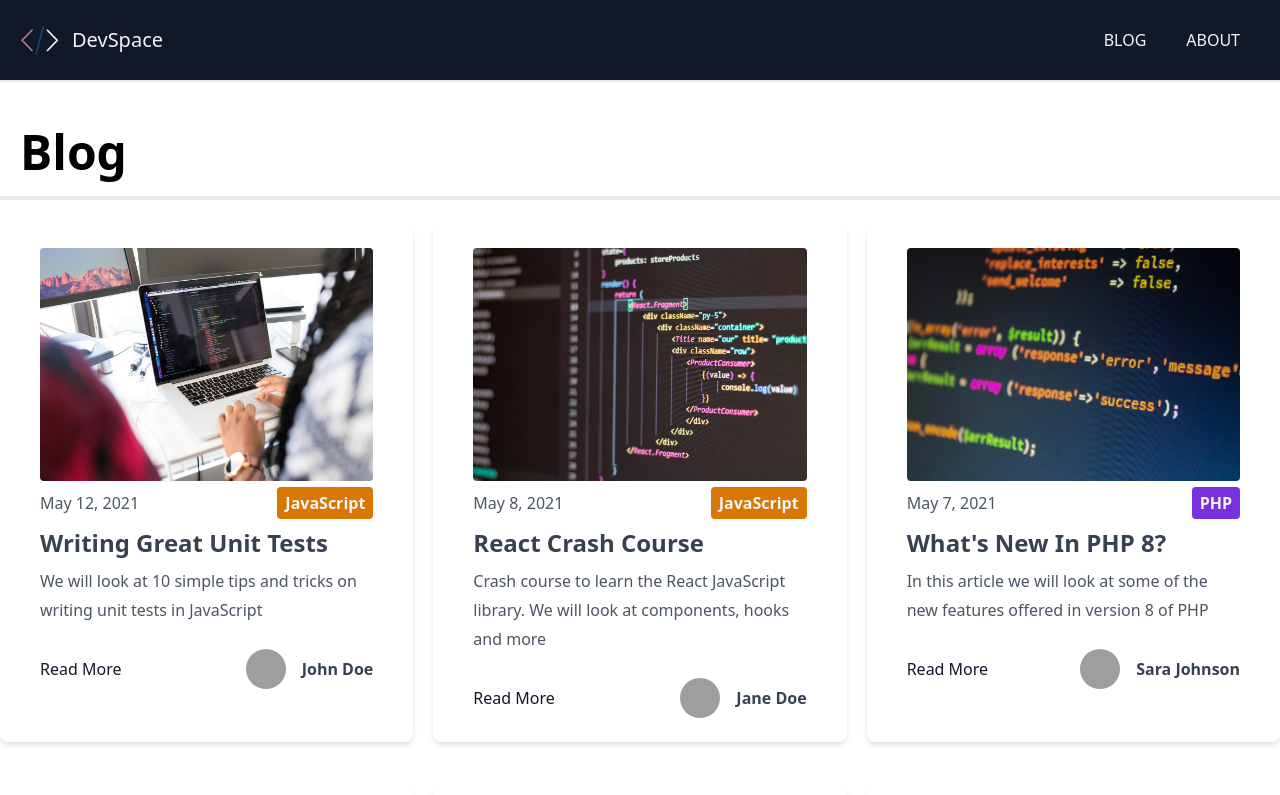
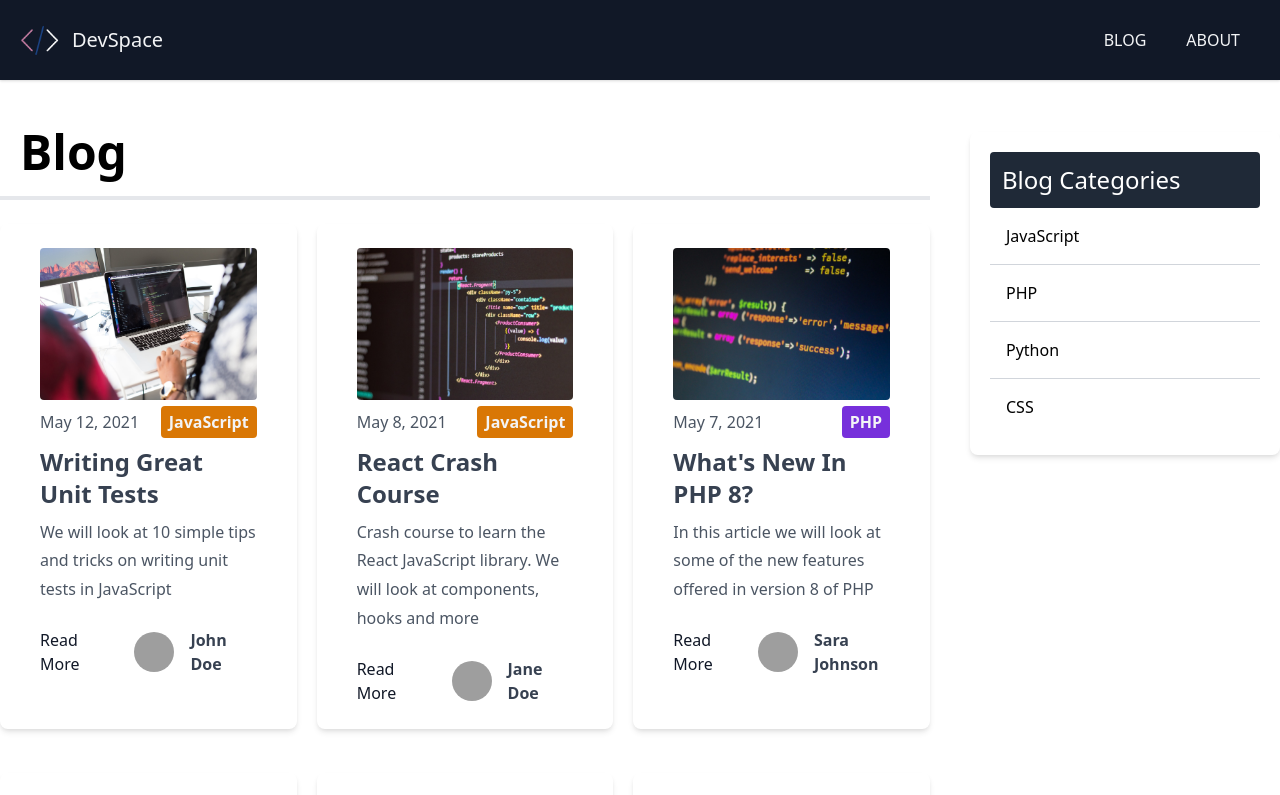
Before and after one commit to Thomas13702/DevSpace, a Next.js app: page /blog/page/1 in a window 1280 px wide. Shown: the top 795 px of the page. Built offline with nearby package versions, Linux system fonts and the light colour scheme; grey boxes are pictures that could not be loaded.

Commit message:
Added catgeory Sidebar

```diff
--- /dev/null
+++ b/components/CategoryList.js
@@ -0,0 +1,18 @@
+import Link from "next/link";
+
+export default function CategoryList({ categories }) {
+  return (
+    <div className="w-full p-5 bg-whote rounded-lg shadow-md mt-6">
+      <h3 className="text-2xl bg-gray-800 text-white p-3 rounded">
+        Blog Categories
+      </h3>
+      <ul className="divide-y divide-gray-300">
+        {categories.map((category, index) => (
+          <Link key={index} href={`/blog/category/${category.toLowerCase()}`}>
+            <li className="p-4 cursor-pointer hover:bg-gray-50">{category}</li>
+          </Link>
+        ))}
+      </ul>
+    </div>
+  );
+}
--- a/pages/blog/category/[category_name].js
+++ b/pages/blog/category/[category_name].js
@@ -1,13 +1,16 @@
 import fs from "fs";
 import path from "path";
 import Layout from "@/components/Layout";
+import CategoryList from "@/components/CategoryList";
 import matter from "gray-matter";
 import Post from "@/components/Post";
 import { getPosts } from "@/lib/posts";
 
-export default function CategoryblogPage({ posts, categoryName }) {
+export default function CategoryblogPage({ posts, categoryName, categories }) {
   return (
     <Layout>
+      <div className="flex justify-between">
+        <div className="md:w-3/4 mr-10 w-full">
           <h1 className="text-5xl border-b-4 p-5 font-bold">
             Posts in {categoryName}
           </h1>
@@ -15,6 +18,11 @@ export default function CategoryblogPage({ posts, categoryName }) {
             {posts.map((post, index) => (
               <Post post={post} key={index} />
             ))}
+          </div>
+        </div>
+        <div className="w-0 md:w-1/4 hidden md:block">
+          <CategoryList categories={categories} />
+        </div>
       </div>
     </Layout>
   );
@@ -54,10 +62,17 @@ export async function getStaticProps({ params: { category_name } }) {
     (post) => post.frontmatter.category.toLowerCase() === category_name
   );
 
+  //Get categories for sidebar
+  const categories = posts.map((post) => post.frontmatter.category);
+
+  //gets a list where each category is listed only once
+  const uniqueCategories = [...new Set(categories)];
+
   return {
     props: {
       posts: categoryPosts,
       categoryName: category_name,
+      categories: uniqueCategories,
     },
   };
 }
--- a/pages/blog/page/[page_index].js
+++ b/pages/blog/page/[page_index].js
@@ -4,12 +4,15 @@ import Layout from "@/components/Layout";
 import matter from "gray-matter";
 import Post from "@/components/Post";
 import Pagination from "@/components/Pagination";
+import CategoryList from "@/components/CategoryList";
 import { POSTS_PER_PAGE } from "@/config/index";
 import { getPosts } from "@/lib/posts";
 
-export default function BlogPage({ posts, numPages, currentPage }) {
+export default function BlogPage({ posts, numPages, currentPage, categories }) {
   return (
     <Layout>
+      <div className="flex justify-between">
+        <div className="md:w-3/4 mr-10 w-full">
           <h1 className="text-5xl border-b-4 p-5 font-bold">Blog</h1>
           <div className="grid md:grid-cols-2 lg:grid-cols-3 gap-5">
             {posts.map((post, index) => (
@@ -17,6 +20,11 @@ export default function BlogPage({ posts, numPages, currentPage }) {
             ))}
           </div>
           <Pagination currentPage={currentPage} numPages={numPages} />
+        </div>
+        <div className="w-0 md:w-1/4 hidden md:block">
+          <CategoryList categories={categories} />
+        </div>
+      </div>
     </Layout>
   );
 }
@@ -46,6 +54,12 @@ export async function getStaticProps({ params }) {
 
   const posts = getPosts();
 
+  //Get categories for sidebar
+  const categories = posts.map((post) => post.frontmatter.category);
+
+  //gets a list where each category is listed only once
+  const uniqueCategories = [...new Set(categories)];
+
   const numPages = Math.ceil(files.length / POSTS_PER_PAGE);
   const pageIndex = page - 1;
   const orderedPosts = posts.slice(
@@ -58,6 +72,7 @@ export async function getStaticProps({ params }) {
       posts: orderedPosts,
       numPages,
       currentPage: page,
+      categories: uniqueCategories,
     },
   };
 }
```
Lines whose indentation alone changed are shown as unchanged.
